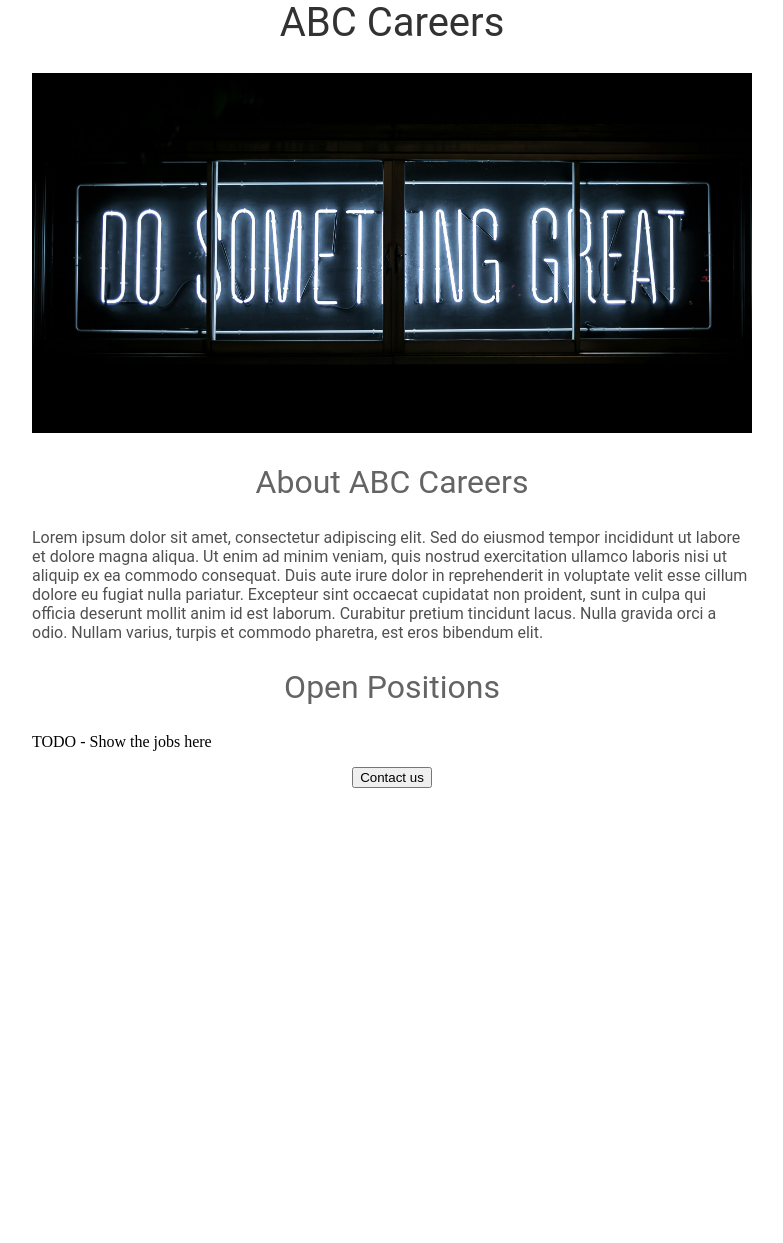
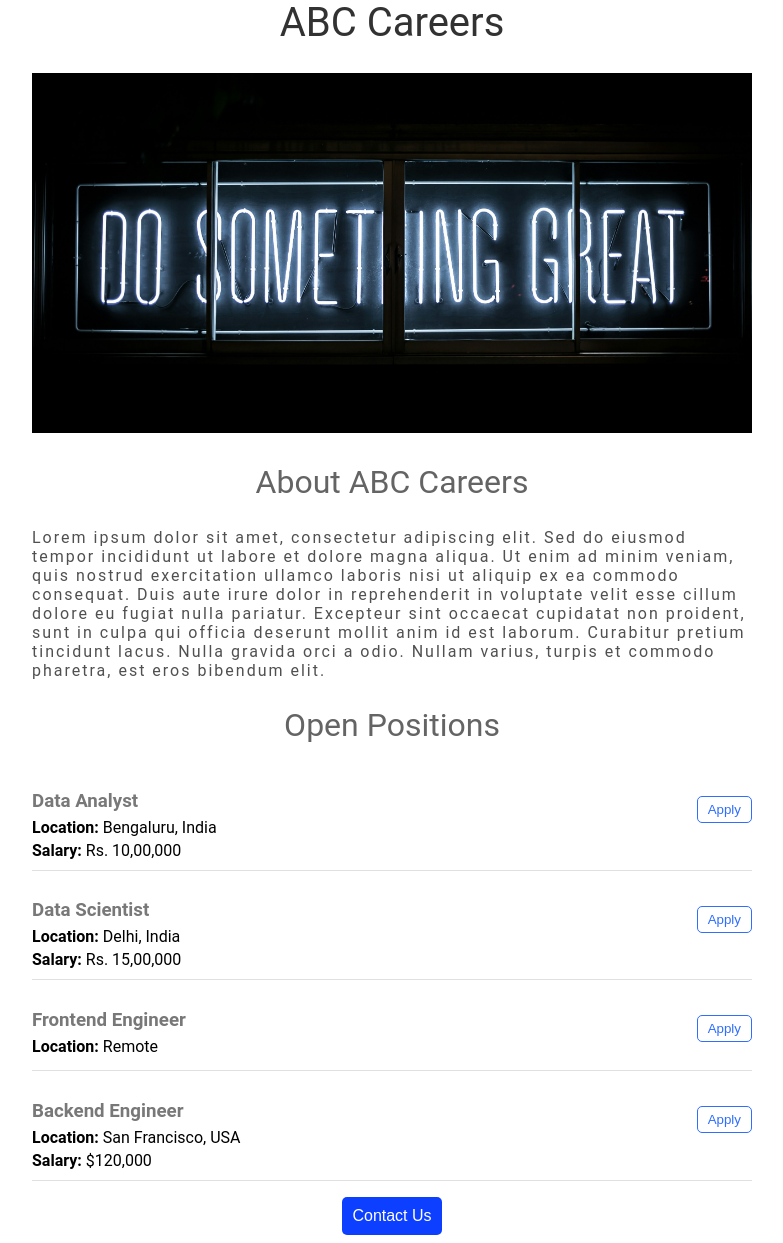
Before and after one commit to Hariiiieeeee/Jovian-careers-website, a Flask app: page / in a window 1280 px wide. Shown: the part 28-1271 px from the top of the page, without its empty margins (248-1031 px from the left). Before the commit the page ends 816 px from the top, so only its background shows below. Run offline with Flask 3, Linux system fonts and the light colour scheme.

Commit message:
dynamic data using templates

```diff
--- a/app.py
+++ b/app.py
@@ -2,9 +2,35 @@ from flask import Flask, render_template
 
 app = Flask(__name__)
 
+JOBS = [
+    {
+        'id': 1,
+        'title': 'Data Analyst',
+        'location': 'Bengaluru, India',
+        'salary': 'Rs. 10,00,000'
+    },
+    {
+        'id': 2,
+        'title': 'Data Scientist',
+        'location': 'Delhi, India',
+        'salary': 'Rs. 15,00,000'
+    },
+    {
+        'id': 3,
+        'title': 'Frontend Engineer',
+        'location': 'Remote'
+    },
+    {
+        'id': 4,
+        'title': 'Backend Engineer',
+        'location': 'San Francisco, USA',
+        'salary': '$120,000'
+    }
+]
+
 @app.route('/')
 def index():
-    return render_template('home.html')
+    return render_template('home.html', jobs=JOBS, company_name='ABC')
 
 if __name__ == '__main__':
   app.run(host='0.0.0.0', debug=True)
--- a/templates/home.html
+++ b/templates/home.html
@@ -6,6 +6,9 @@
   <meta name="viewport" content="width=device-width, initial-scale=1.0">
   <title>Hari_careers-website</title>
   <style>
+    body{
+      font-family: Roboto;
+    }
     h1{
       font-size: 40px;
       font-family: Roboto;
@@ -31,28 +34,43 @@
     .bodytext{
       font-family: Roboto;
       color: rgb(80,80,80);
+      letter-spacing: 2px
     }
 
     #container{
       max-width: 720px;
       margin: 0 auto;
     }
+
+    .contact-button{
+      color: white;
+      background-color: #0c3fff;
+      border: none;
+      border-radius: 5px;
+      padding: 10px;
+      font-size: 16px;
+    }
   </style>
 </head>
 <body>
   <div id="container">
-    <h1>ABC Careers</h1>
+    <h1>{{company_name}} Careers</h1>
     <img id="banner" src="static/clark-tibbs-oqStl2L5oxI-unsplash.jpg" height="320">
     <h2>About ABC Careers</h2>
     <p class="bodytext">
       Lorem ipsum dolor sit amet, consectetur adipiscing elit. Sed do eiusmod tempor incididunt ut labore et dolore magna aliqua. Ut enim ad minim veniam, quis nostrud exercitation ullamco laboris nisi ut aliquip ex ea commodo consequat. Duis aute irure dolor in reprehenderit in voluptate velit esse cillum dolore eu fugiat nulla pariatur. Excepteur sint occaecat cupidatat non proident, sunt in culpa qui officia deserunt mollit anim id est laborum. Curabitur pretium tincidunt lacus. Nulla gravida orci a odio. Nullam varius, turpis et commodo pharetra, est eros bibendum elit.
-
     </p>
 
     <h2>Open Positions</h2>
-    <p>TODO - Show the jobs here</p>
+
+    <div style='margin-bottom:16px;'>
+      {% for job in jobs %}
+        {% include 'jobitem.html'%}
+      {% endfor %}
+    </div>
+
     <div style="text-align:center;">
-      <button>Contact us</button>
+      <button class='contact-button'>Contact Us</button>
     </div>
 
   </div>
--- /dev/null
+++ b/templates/jobitem.html
@@ -0,0 +1,19 @@
+<div style='display: flex; margin-bottom:10px; border-bottom: 1px solid #e0e0e0; padding-bottom: 10px;'>
+  <div>
+    <h3 style='color: rgb(120, 120, 120); margin-bottom:6px;'>{{job['title']}}</h3>
+
+    <div style='margin-bottom: 4px'>
+      <b>Location: </b>{{job['location']}}
+    </div>
+
+    {% if 'salary' in job%}
+      <div>
+        <b>Salary: </b>{{job['salary']}}
+      </div>
+    {% endif %}
+  </div>
+
+  <div style='margin-left: auto; margin-bottom: 6px; margin-top: 25px; padding-bottom: 0px;'>
+    <button type='button' style='color: #2f6eff; background: white; border: 1px solid #2f6eff; border-radius: 5px; padding: 5px 10px; margin-right: 10; cursor: pointer; '>Apply</button>
+  </div>
+</div>
```
